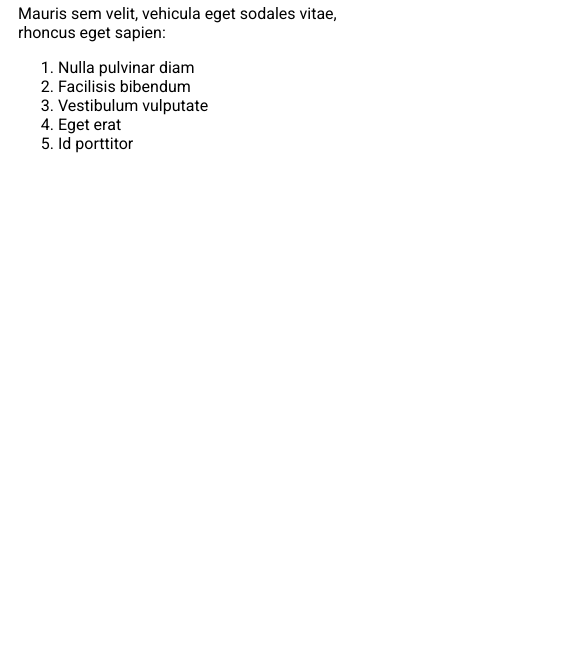
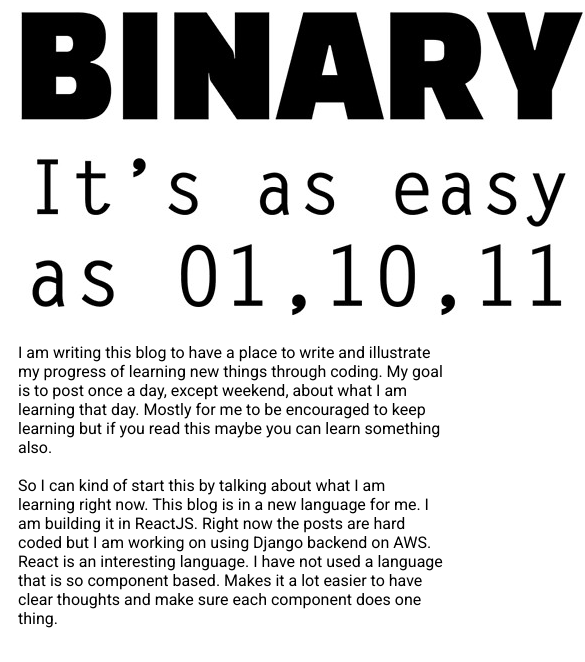
Before and after one commit to Helper-/blog, a React app: page /#/blog in a window 390 px wide. Shown: the part 271-933 px from the top of the page, 585 px wide, since content can reach past the window. Before the commit the page ends 844 px from the top, so only its background shows below. Built offline with nearby package versions, Linux system fonts and the light colour scheme.

Commit message:
fixed size of clock and started on blog tab

```diff
--- /dev/null
+++ b/src/components/Blog.css
@@ -0,0 +1,13 @@
+.blog {
+  width: 75%;
+}
+
+.blog h2 {
+
+  float: left;
+}
+
+.blog-img {
+
+  text-align: center;
+}
--- a/src/components/Blog.js
+++ b/src/components/Blog.js
@@ -1,19 +1,34 @@
 import React, { Component } from "react";
+
+import './Blog.css';
+
+import bin from '../images/binary.png';
 
 class Blog extends Component {
   render() {
     return (
-      <div>
-        <h2>Blog</h2>
-        <p>Mauris sem velit, vehicula eget sodales vitae,
-        rhoncus eget sapien:</p>
-        <ol>
-          <li>Nulla pulvinar diam</li>
-          <li>Facilisis bibendum</li>
-          <li>Vestibulum vulputate</li>
-          <li>Eget erat</li>
-          <li>Id porttitor</li>
-        </ol>
+      <div className='blog'>
+        <h2>TIL Blog</h2>
+        <div className='blog-img'>
+          <img src={bin} />
+        </div>
+        <p>
+          I am writing this blog to have a place to write and illustrate my
+          progress of learning new things through coding.  My goal is to post
+          once a day, except weekend, about what I am learning that day.  Mostly
+          for me to be encouraged to keep learning but if you read this maybe
+          you can learn something also.
+
+          <br />
+          <br />
+
+          So I can kind of start this by talking about what I am learning right
+          now.  This blog is in a new language for me.  I am building it in
+          ReactJS.  Right now the posts are hard coded but I am working on using
+          Django backend on AWS.  React is an interesting language.  I have not
+          used a language that is so component based.  Makes it a lot easier to
+          have clear thoughts and make sure each component does one thing.
+        </p>
       </div>
     );
   }
--- a/src/components/Home.css
+++ b/src/components/Home.css
@@ -20,3 +20,19 @@
   display: inline-flex;
   margin: 0 6px;
 }
+
+@media (max-width: 600px) {
+  .pip {
+    width: 35px;
+    height: 35px;
+    margin: 7px;
+    background-color: #525252;
+    border-radius: 100%;
+    transition: all .3s ease-in;
+  }
+
+  .pip--on {
+    background-color: #48d8b8;
+    transform: scale(1.1);
+  }
+}
```
Also changed, not shown: src/images/binary.png (added).
